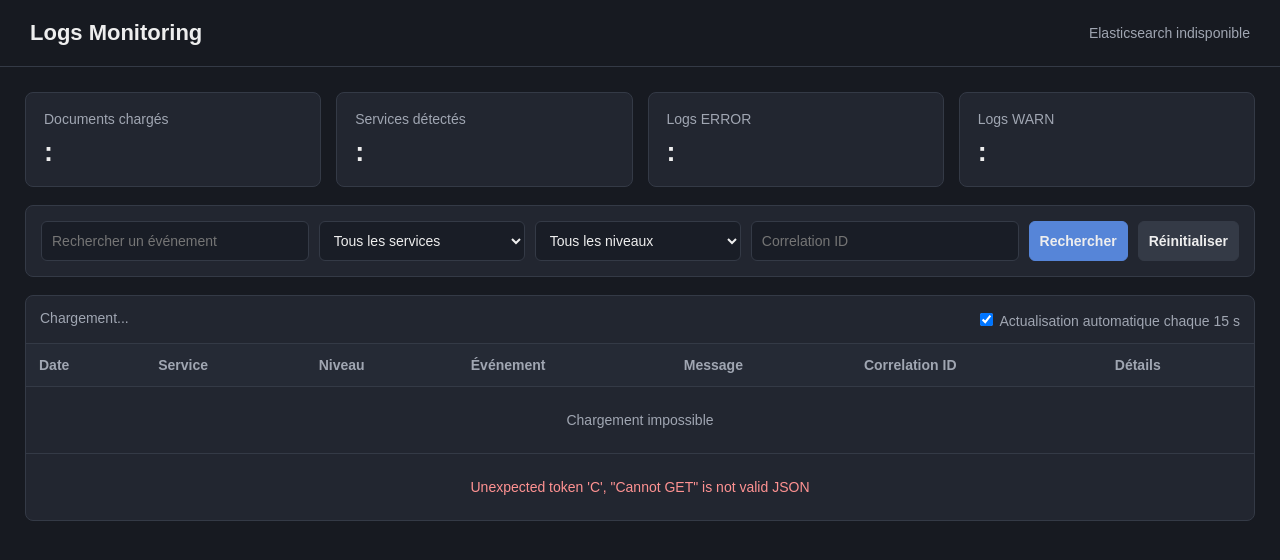
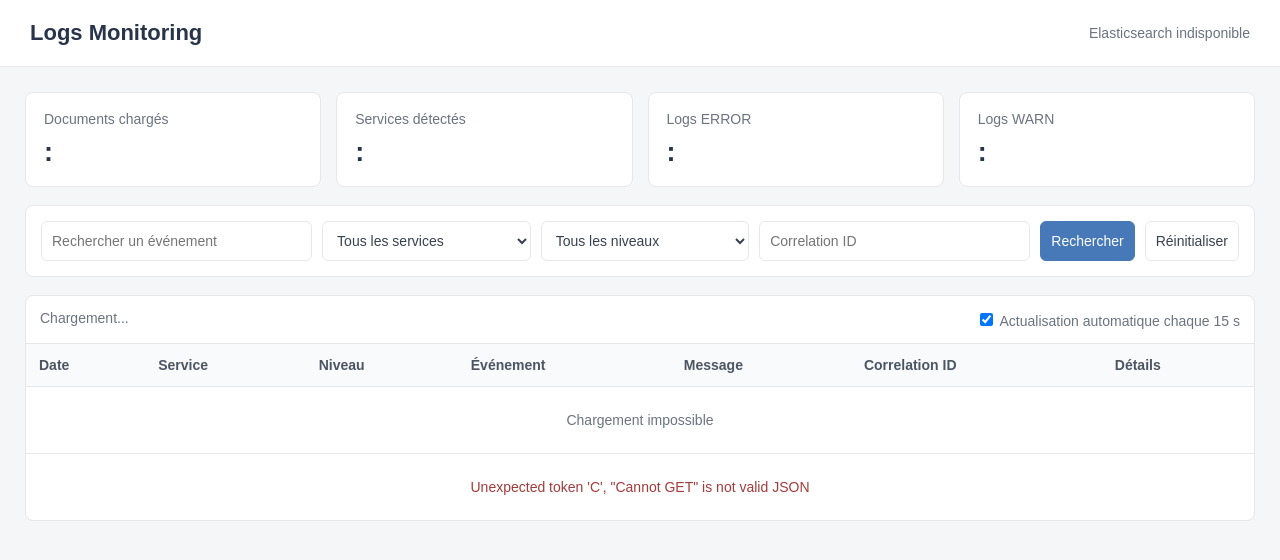
Before and after one commit to sidimo-hamed/docker-project, a Flask app: template cose-logs-dashboard/templates/index.html in a window 1280 px wide. Shown: the top 560 px of the page. Run offline with Flask 3, Linux system fonts and the light colour scheme; the template is opened without the code that fills it, so the values that code supplies are empty; some libraries are stand-ins or nearby versions.

Commit message:
upload 6

```diff
--- a/cose-logs-dashboard/templates/index.html
+++ b/cose-logs-dashboard/templates/index.html
@@ -6,13 +6,14 @@
 <title>Logs Monitoring</title>
 
 <style>
+
 :root {
-    --bg: #171a21;
-    --panel: #222630;
-    --border: #343a46;
-    --text: #eeeeee;
-    --muted: #a0a6b2;
-    --accent: #5685d8;
+    --bg: #f5f6f8;
+    --panel: #ffffff;
+    --border: #e5e7eb;
+    --text: #374151;
+    --muted: #6b7280;
+    --accent: #4779b8;
 }
 
 * {
@@ -29,6 +30,7 @@ body {
 
 header {
     padding: 20px 30px;
+    background: #ffffff;
     border-bottom: 1px solid var(--border);
     display: flex;
     justify-content: space-between;
@@ -38,6 +40,7 @@ header {
 h1 {
     margin: 0;
     font-size: 22px;
+    color: #273449;
 }
 
 .muted {
@@ -75,6 +78,7 @@ main {
     font-size: 27px;
     font-weight: bold;
     margin-top: 10px;
+    color: #273449;
 }
 
 .filters {
@@ -90,25 +94,30 @@ input, select, button {
     padding: 10px;
     border: 1px solid var(--border);
     border-radius: 6px;
-    background: #191d26;
+    background: #ffffff;
     color: var(--text);
     font-size: 14px;
 }
 
 button {
     background: var(--accent);
+    color: white;
     border-color: var(--accent);
     cursor: pointer;
-    font-weight: bold;
 }
 
 button:hover {
-    opacity: 0.85;
+    background: #35669f;
 }
 
 .secondary {
-    background: #343a46;
-    border-color: #343a46;
+    background: #ffffff;
+    color: #374151;
+    border-color: var(--border);
+}
+
+.secondary:hover {
+    background: #f0f1f3;
 }
 
 .toolbar {
@@ -137,12 +146,12 @@ th, td {
 }
 
 th {
-    color: var(--muted);
-    background: #252a35;
+    color: #4b5563;
+    background: #f9fafb;
 }
 
 tr:hover td {
-    background: #292e39;
+    background: #f8fafc;
 }
 
 .msg {
@@ -154,20 +163,35 @@ tr:hover td {
     display: inline-block;
     padding: 4px 8px;
     border-radius: 4px;
-    background: #343a46;
+    background: #f3f4f6;
     font-size: 12px;
     font-weight: bold;
 }
 
-.ERROR { color: #ff9292; }
-.WARN { color: #e6c77a; }
-.INFO { color: #b8c8df; }
-.DEBUG { color: #a9b0bd; }
+.INFO {
+    color: #374151;
+    background: #f3f4f6;
+}
+
+.WARN {
+    color: #8a641d;
+    background: #fff8e7;
+}
+
+.ERROR {
+    color: #a33b3b;
+    background: #fff0f0;
+}
+
+.DEBUG {
+    color: #4779b8;
+    background: #edf4fc;
+}
 
 .link {
     background: none;
     border: none;
-    color: #8eafe8;
+    color: var(--accent);
     padding: 0;
     cursor: pointer;
 }
@@ -179,26 +203,26 @@ tr:hover td {
 }
 
 .err {
-    color: #ff9292;
+    color: #a33b3b;
 }
 
 dialog {
     width: min(850px, 94vw);
     max-height: 85vh;
-    background: var(--panel);
+    background: white;
     color: var(--text);
     border: 1px solid var(--border);
     border-radius: 8px;
 }
 
 dialog::backdrop {
-    background: rgba(0,0,0,0.7);
+    background: rgba(0,0,0,0.4);
 }
 
 pre {
     white-space: pre-wrap;
     overflow-wrap: anywhere;
-    background: #191d26;
+    background: #f5f6f8;
     padding: 15px;
     border-radius: 6px;
 }
@@ -226,6 +250,7 @@ pre {
         padding: 16px;
     }
 }
+
 </style>
 </head>
 
```
